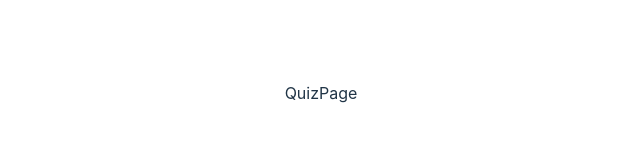
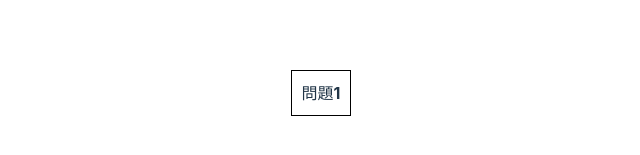
Before and after one commit to Hashimoto-Noriaki/react-quiz, a React (Vite) app: page /quiz in a window 1280 px wide. Shown: the part 307-462 px from the top of the page, without its empty margins (319-959 px from the left). Built offline with nearby package versions, Linux system fonts and the light colour scheme.

Commit message:
問題1を表示

```diff
--- /dev/null
+++ b/src/components/Display/Display.module.css
@@ -0,0 +1,7 @@
+.display {
+    flex:40;
+    font-weight:bold;
+    text-align:center;
+    padding:10px;
+    border:1px solid black;
+}
--- /dev/null
+++ b/src/components/Display/Display.tsx
@@ -0,0 +1,9 @@
+import styles from './Display.module.css';
+
+export default function Display(){
+    return (
+        <div className={styles.display}>
+            問題1
+        </div>
+    )
+}
--- a/src/components/pages/QuizPage.tsx
+++ b/src/components/pages/QuizPage.tsx
@@ -1,5 +1,9 @@
+import Display  from '../Display/Display';
+
 export default function QuizPage()  {
     return (
-        <div>QuizPage</div>
+        <>
+            <Display/>
+        </>
     )
 }
```
